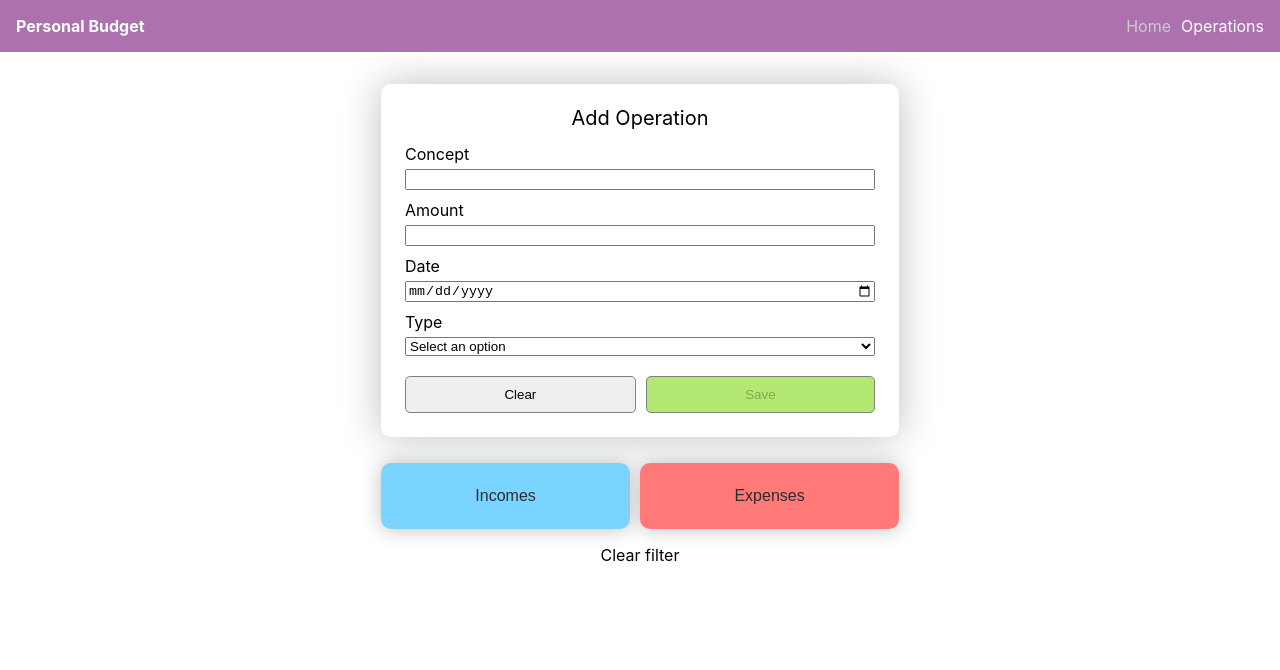
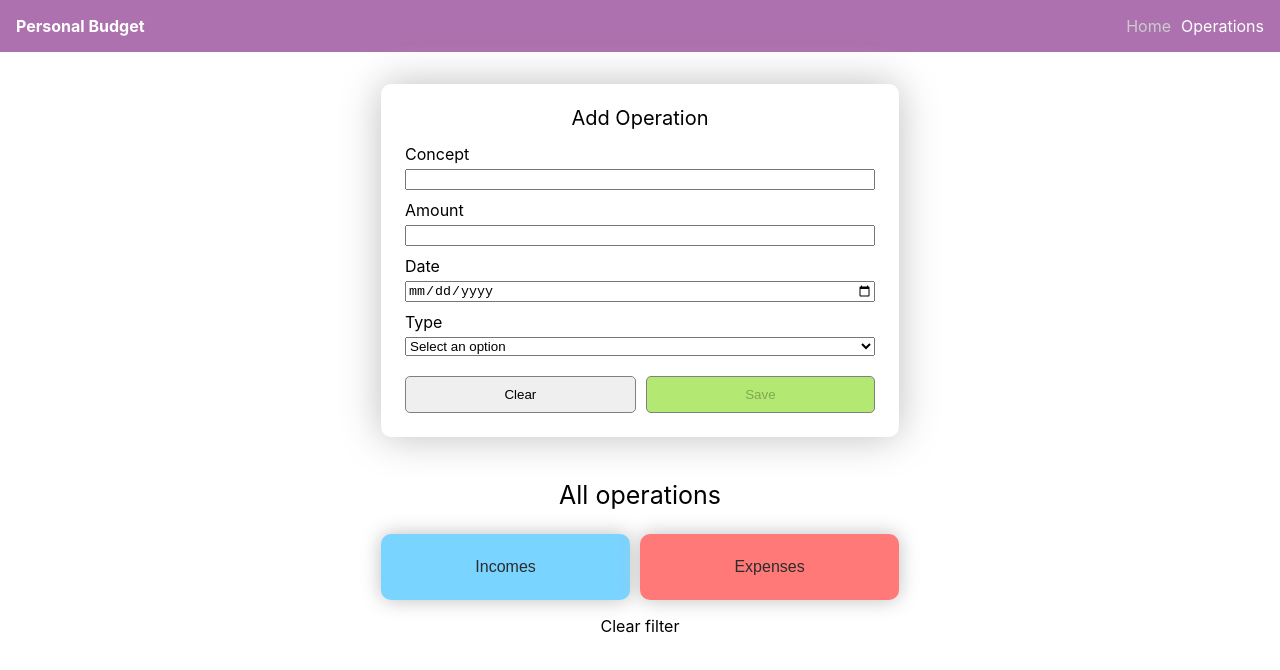
Before and after one commit to Raymark12/Personal-budget-app, a React (Create React App) app in the folder client/: page /operations in a window 1280 px wide. Shown: the top 670 px of the page. Built offline with nearby package versions, Linux system fonts and the light colour scheme.

Commit message:
adds SectionTitle to Home and Operations

```diff
--- a/client/src/components/Home/index.js
+++ b/client/src/components/Home/index.js
@@ -1,5 +1,6 @@
 import { useState } from "react";
 import OperationsList from "../Operations/OperationsList";
+import SectionTitle from "../SectionTitle";
 import OperationsBalance from "./OperationsBalance";
 
 const Home = () => {
@@ -9,6 +10,7 @@ const Home = () => {
   return (
     <>
       <OperationsBalance balance={balance} />
+      <SectionTitle>Last 10 operations</SectionTitle>
       <OperationsList operations={operations} />
     </>
   );
--- a/client/src/components/Operations/OperationsFilters/operationsFilters.module.scss
+++ b/client/src/components/Operations/OperationsFilters/operationsFilters.module.scss
@@ -1,7 +1,6 @@
 .filter {
   display: flex;
   gap: 10px;
-  margin-top: 10px;
   button {
     flex-grow: 1;
     padding: 24px;
--- a/client/src/components/Operations/index.js
+++ b/client/src/components/Operations/index.js
@@ -2,6 +2,7 @@ import { useEffect, useState } from "react";
 import OperationForm from "./OperationForm";
 import OperationsList from "./OperationsList";
 import OperationsFilters from "./OperationsFilters";
+import SectionTitle from "../SectionTitle";
 
 const Operations = () => {
   const [operations, setOperations] = useState([]);
@@ -39,6 +40,7 @@ const Operations = () => {
   return (
     <>
       <OperationForm onSaveOperation={addOperationHandler} />
+      <SectionTitle>All operations</SectionTitle>
       <OperationsFilters
         onShowExpenses={showExpenses}
         onShowIncomes={showIncomes}
```
